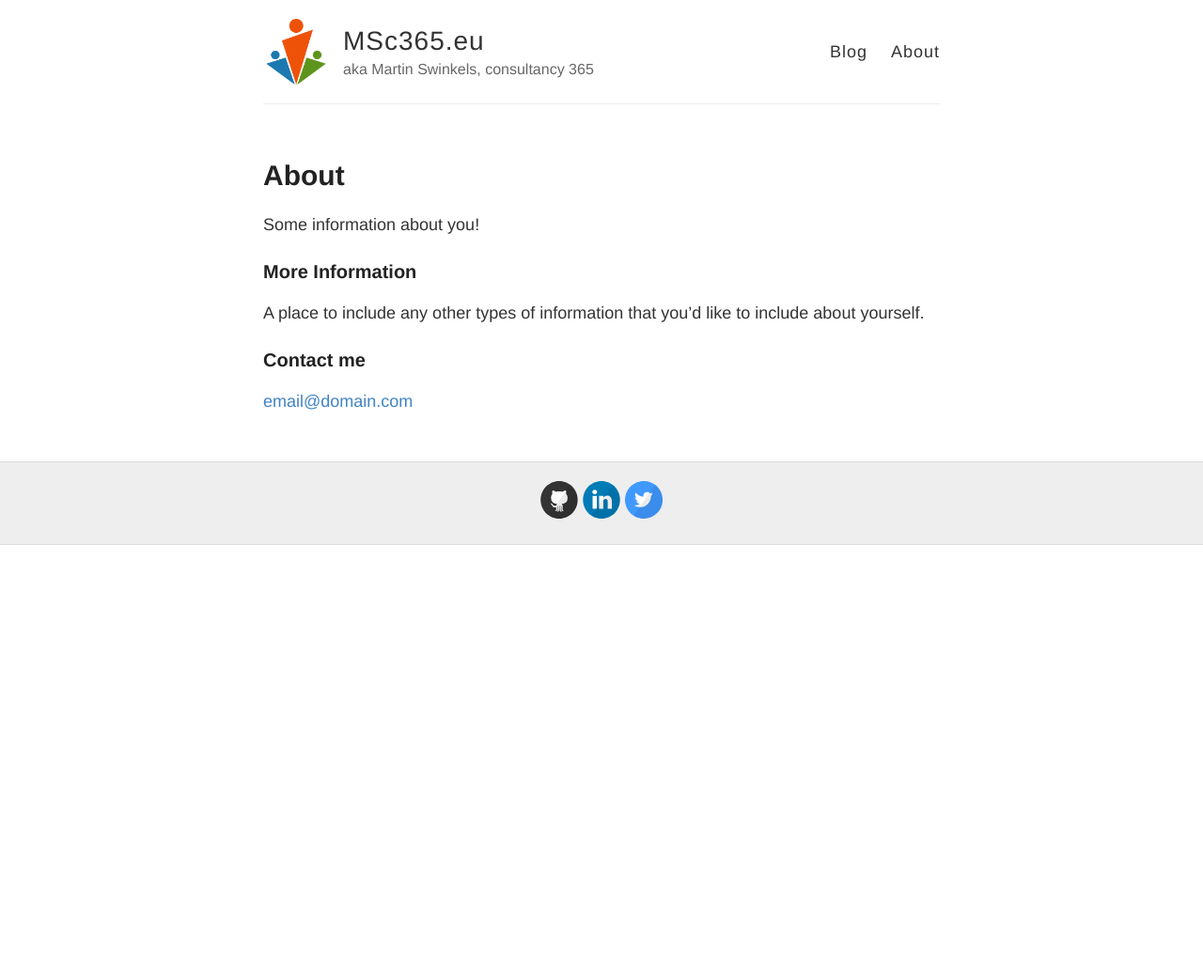
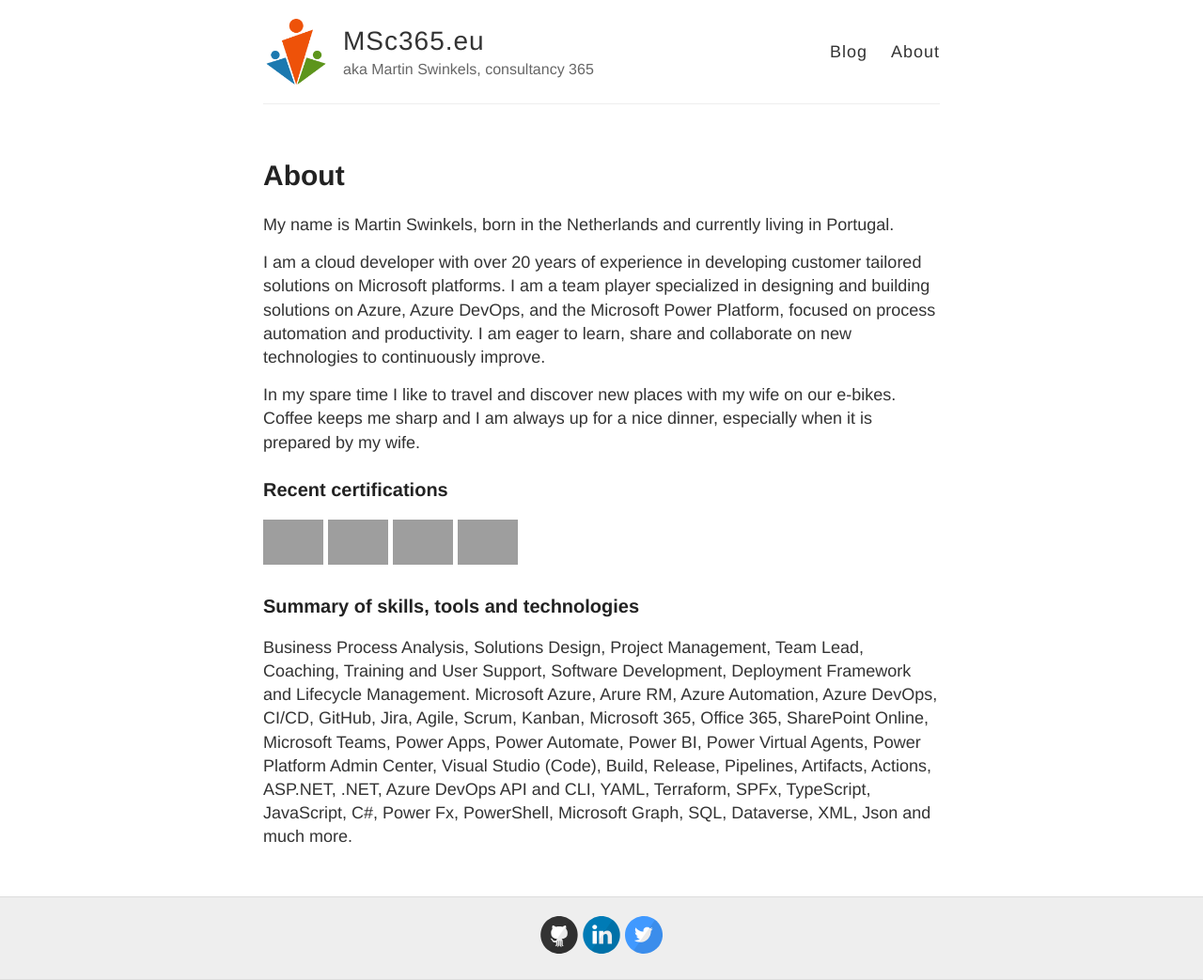
Before and after one commit to msc365/msc365.github.io, a Jekyll site: the page built from about.md, in a window 1280 px wide. Shown: the whole page at 94% size. Built offline with Jekyll 4.4.1, drawn with Linux system fonts in a browser that asks for light colours; a file with an impossible date is left out; before the commit the page ends 900 px from its top, so only the background shows below that; grey boxes are pictures that could not be loaded.

Commit message:
Update about.md
Added more information

```diff
--- a/about.md
+++ b/about.md
@@ -4,12 +4,16 @@
 permalink: /about/
 ---
 
-Some information about you!
+My name is Martin Swinkels, born in the Netherlands and currently living in Portugal.
 
-### More Information
+I am a cloud developer with over 20 years of experience in developing customer tailored solutions on Microsoft platforms. I am a team player specialized in designing and building solutions on Azure, Azure DevOps, and the Microsoft Power Platform, focused on process automation and productivity. I am eager to learn, share and collaborate on new technologies to continuously improve.
 
-A place to include any other types of information that you'd like to include about yourself.
+In my spare time I like to travel and discover new places with my wife on our e-bikes. Coffee keeps me sharp and I am always up for a nice dinner, especially when it is prepared by my wife.
 
-### Contact me
+### Recent certifications
 
-[email@domain.com](mailto:email@domain.com)
+<img src="https://user-images.githubusercontent.com/22813143/200531479-bfc22c79-5b8f-48f0-9263-e3900efce4b6.png" width="64"> <img src="https://user-images.githubusercontent.com/22813143/200531533-b9f80aaf-eeb7-4b20-8a42-1558359625cb.png" width="64"> <img src="https://user-images.githubusercontent.com/22813143/200531385-03fdc8e8-1ce1-4b06-baaa-a659cd9ad2bc.png" width="64"> <img src="https://user-images.githubusercontent.com/22813143/200536048-a4a25067-87b2-4ea2-a873-15e859cc475e.png" width="64">
+
+### Summary of skills, tools and technologies
+
+Business Process Analysis, Solutions Design, Project Management, Team Lead, Coaching, Training and User Support, Software Development, Deployment Framework and Lifecycle Management. Microsoft Azure, Arure RM, Azure Automation, Azure DevOps, CI/CD, GitHub, Jira, Agile, Scrum, Kanban, Microsoft 365, Office 365, SharePoint Online, Microsoft Teams, Power Apps, Power Automate, Power BI, Power Virtual Agents, Power Platform Admin Center, Visual Studio (Code), Build, Release, Pipelines, Artifacts, Actions, ASP.NET, .NET, Azure DevOps API and CLI, YAML, Terraform, SPFx, TypeScript, JavaScript, C#, Power Fx, PowerShell, Microsoft Graph, SQL, Dataverse, XML, Json and much more.
```
